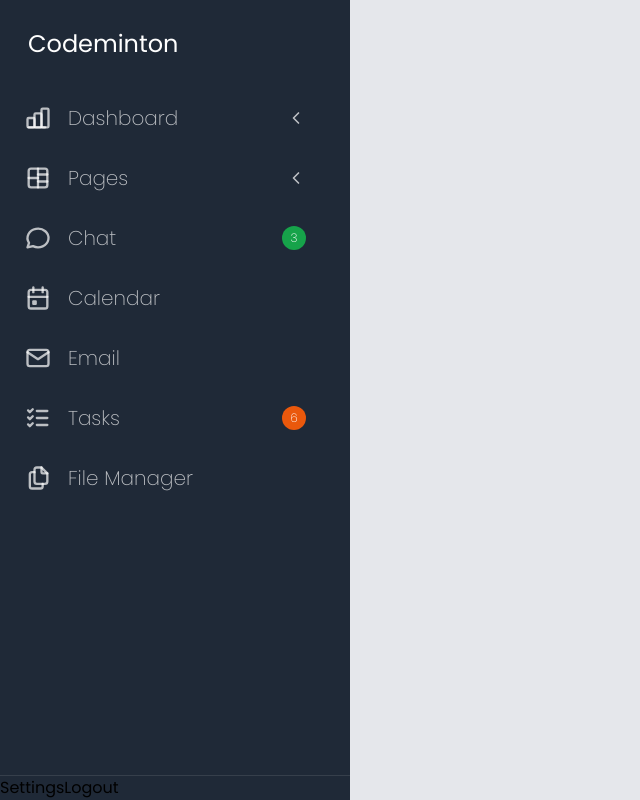
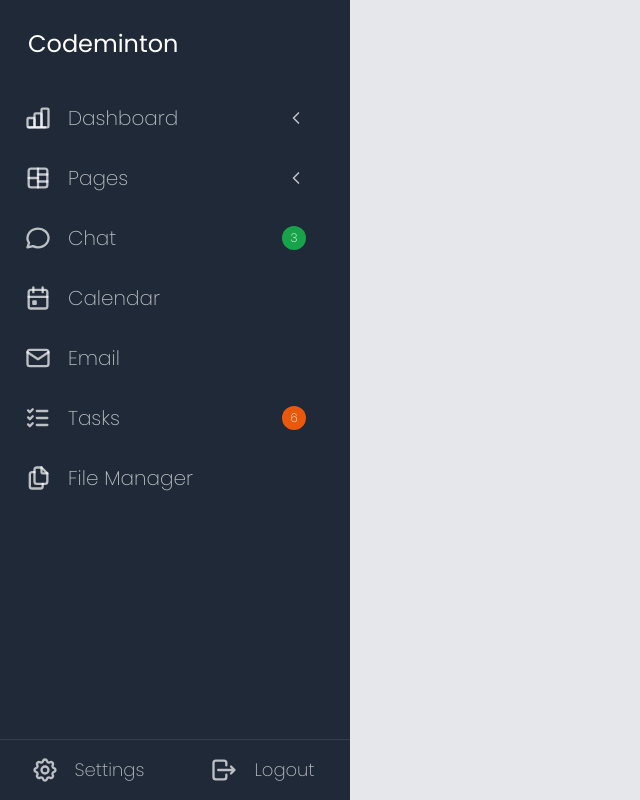
Before and after one commit to Nigraum/tailwind-sidebar, a website: page src/index.html in a window 1280 px wide. Shown: the whole page, without its empty margins (0-640 px from the left). Drawn offline with nearby package versions, Linux system fonts and the light colour scheme; files that its build step writes are made by us from their sources.

Commit message:
Finishing Side Bar

```diff
--- a/src/index.html
+++ b/src/index.html
@@ -113,8 +113,28 @@
     </nav>
 
     <nav class="flex border-t border-white/10">
-      <a href="#">Settings</a>
-      <a href="#">Logout</a>
+      <a
+        class="flex flex-1 justify-center gap-4 text-white/70 hover:text-white hover:bg-white/5 py-4 font-extralight text-lg"
+        href="#"
+      >
+        <svg xmlns="http://www.w3.org/2000/svg" class="icon icon-tabler icon-tabler-settings" width="28" height="28" viewBox="0 0 24 24" stroke-width="2" stroke="currentColor" fill="none" stroke-linecap="round" stroke-linejoin="round">
+          <path stroke="none" d="M0 0h24v24H0z" fill="none"></path>
+          <path d="M10.325 4.317c.426 -1.756 2.924 -1.756 3.35 0a1.724 1.724 0 0 0 2.573 1.066c1.543 -.94 3.31 .826 2.37 2.37a1.724 1.724 0 0 0 1.065 2.572c1.756 .426 1.756 2.924 0 3.35a1.724 1.724 0 0 0 -1.066 2.573c.94 1.543 -.826 3.31 -2.37 2.37a1.724 1.724 0 0 0 -2.572 1.065c-.426 1.756 -2.924 1.756 -3.35 0a1.724 1.724 0 0 0 -2.573 -1.066c-1.543 .94 -3.31 -.826 -2.37 -2.37a1.724 1.724 0 0 0 -1.065 -2.572c-1.756 -.426 -1.756 -2.924 0 -3.35a1.724 1.724 0 0 0 1.066 -2.573c-.94 -1.543 .826 -3.31 2.37 -2.37c1 .608 2.296 .07 2.572 -1.065z"></path>
+          <circle cx="12" cy="12" r="3"></circle>
+        </svg>
+        Settings
+      </a>
+      <a
+        class="flex flex-1 justify-center gap-4 text-white/70 hover:text-white hover:bg-white/5 py-4 font-extralight text-lg"
+        href="#"
+      >
+        <svg xmlns="http://www.w3.org/2000/svg" class="icon icon-tabler icon-tabler-logout" width="28" height="28" viewBox="0 0 24 24" stroke-width="2" stroke="currentColor" fill="none" stroke-linecap="round" stroke-linejoin="round">
+          <path stroke="none" d="M0 0h24v24H0z" fill="none"></path>
+          <path d="M14 8v-2a2 2 0 0 0 -2 -2h-7a2 2 0 0 0 -2 2v12a2 2 0 0 0 2 2h7a2 2 0 0 0 2 -2v-2"></path>
+          <path d="M7 12h14l-3 -3m0 6l3 -3"></path>
+        </svg>
+        Logout
+      </a>
     </nav>
   </div>
 </body>
```
